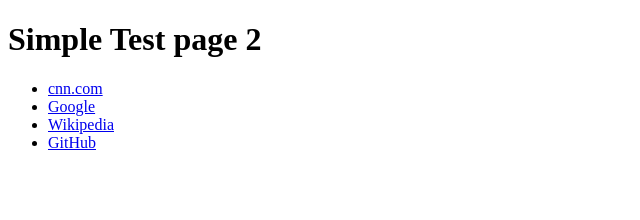
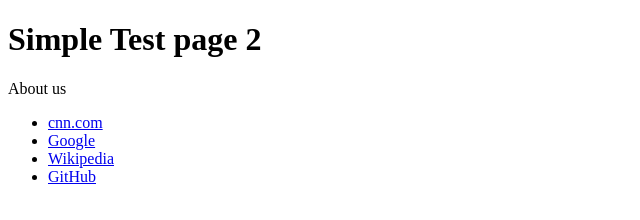
Before and after one commit to eliopetrini/eliopetrini.github.io, a website: page public/page2.html in a window 1280 px wide. Shown: the whole page, without its empty margins (0-640 px from the left). Drawn offline with Linux system fonts and the light colour scheme.

Commit message:
Update page2.html

```diff
--- a/public/page2.html
+++ b/public/page2.html
@@ -7,6 +7,7 @@
 </head>
 <body>
   <h1>Simple Test page 2</h1>
+  <p>About us</p>
   <ul>
     <li><a href="https://www.google.com" target="_blank">cnn.com</a></li>
     <li><a href="https://www.google.com" target="_blank">Google</a></li>
```
